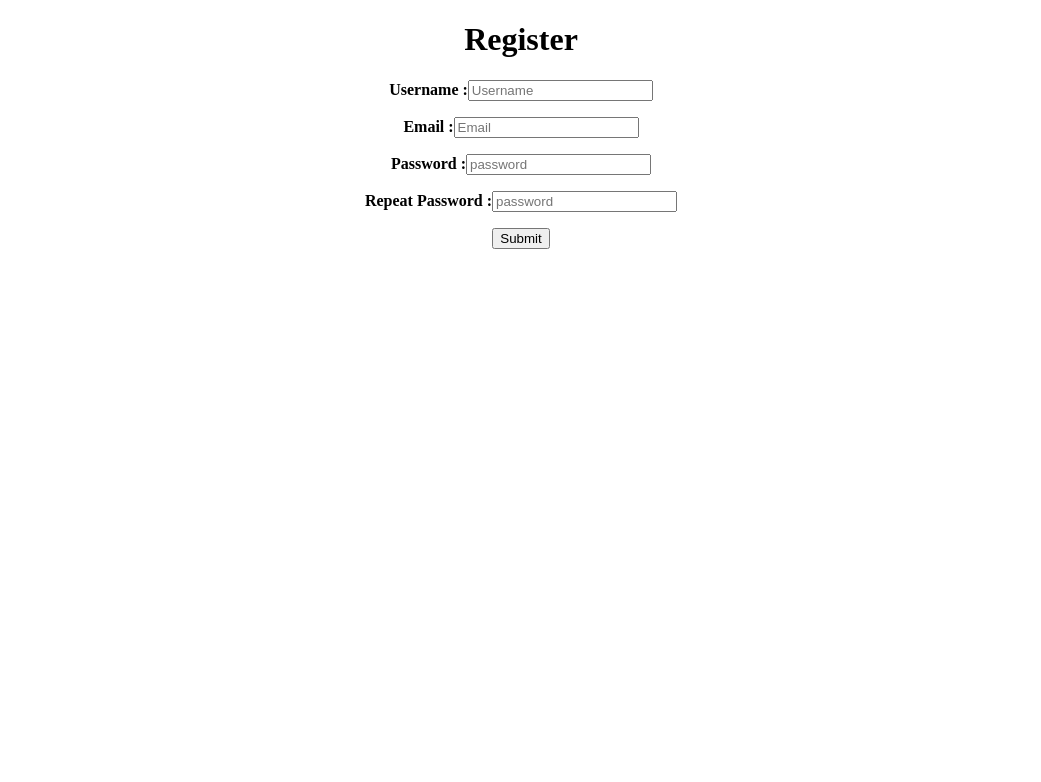
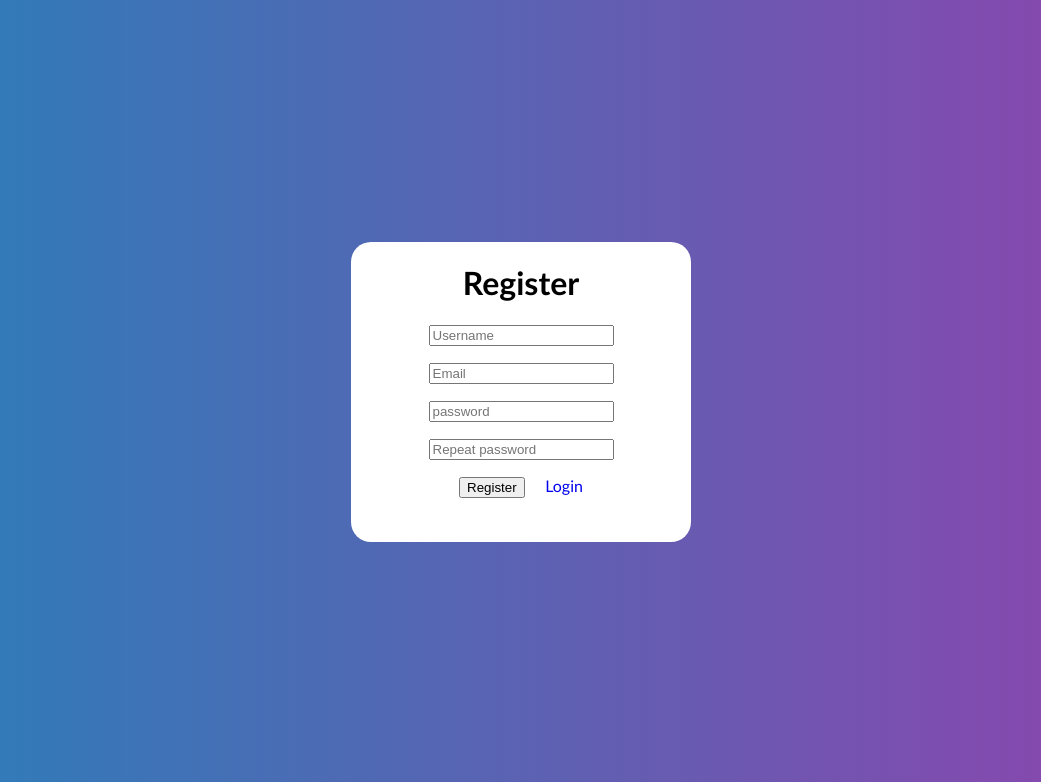
Before and after one commit to 3bduu/Simple_Login_Page, a Django app: page /register in a window 1280 px wide. Shown: the top 782 px of the page, without its empty margins (119-1160 px from the left). Run offline with Django 4.2, Linux system fonts and the light colour scheme.

Commit message:
Update register.html

```diff
--- a/templates/register.html
+++ b/templates/register.html
@@ -1,29 +1,57 @@
 <!DOCTYPE html>
-<html>
+<html lang="en" dir="ltr">
     <head>
-
+        <style>
+            body {
+                font-family: 'Trebuchet MS', 'Lucida Sans Unicode', 'Lucida Grande', 'Lucida Sans', Arial, sans-serif;
+                background: linear-gradient(120deg,#2980b9,#8e44ad);
+            }
+            .myid {
+                position: absolute;
+                top: 49%;
+                left: 50%;
+                transform: translate(-50%,-50%);
+                width: 340px;
+                height: 300px;
+                background: white;
+                border-radius: 20px;
+            }
+            .myid h1 {
+                text-align: center;
+            }
+            .myid p {
+                text-align: center;
+            }
+        </style>
         <title>Register</title>
     </head>
-    <body align="center">
+    <body>
+        <div class="myid">
         <h1>Register</h1>
         {% for message in messages%}
-        <h4 style="color: red; background-color: black;"> {{message}}</h4>
+        <h4 style="color: red; background-color: black;" align="center"> {{message}}</h4>
         {% endfor %}
+
         <form method="POST" action="register"  autocomplete="off">
             {% csrf_token %}
             <p>
-                <b>Username :</b><input type="text" name="Username" placeholder="Username"/>
+                <input type="text" name="Username" placeholder="Username"/>
             </p>
             <p>
-                <b>Email :</b><input type="email" name="Email" placeholder="Email"/>
+               <input type="email" name="Email" placeholder="Email"/>
             </p>
             <p>
-                <b>Password :</b><input type="password" name="Password1" placeholder="password" required/>
+                <input type="password" name="Password1" placeholder="password" required/>
             </p>
             <p>
-                <b>Repeat Password :</b><input type="password" name="Password2" placeholder="password" required/>
+                <input type="password" name="Password2" placeholder="Repeat password" required/>
             </p>
-            <input type="submit" />
+            <div align="center">
+                <input type="submit" value="Register" />
+                <a style="text-decoration: none" href="login">&nbsp&nbsp&nbsp&nbspLogin</a>
+            </div>
+
         </form>
+    </div>
     </body>
 </html>
```
